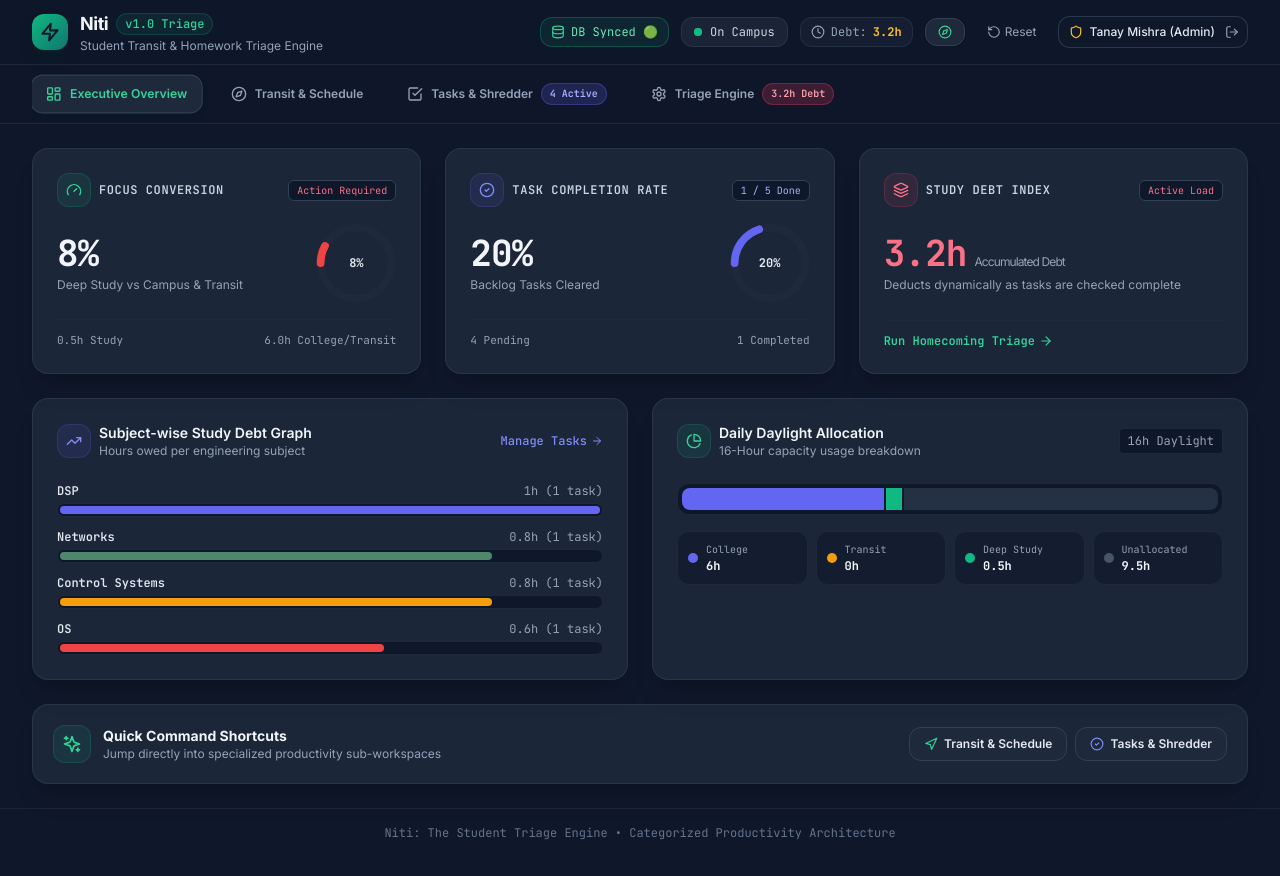
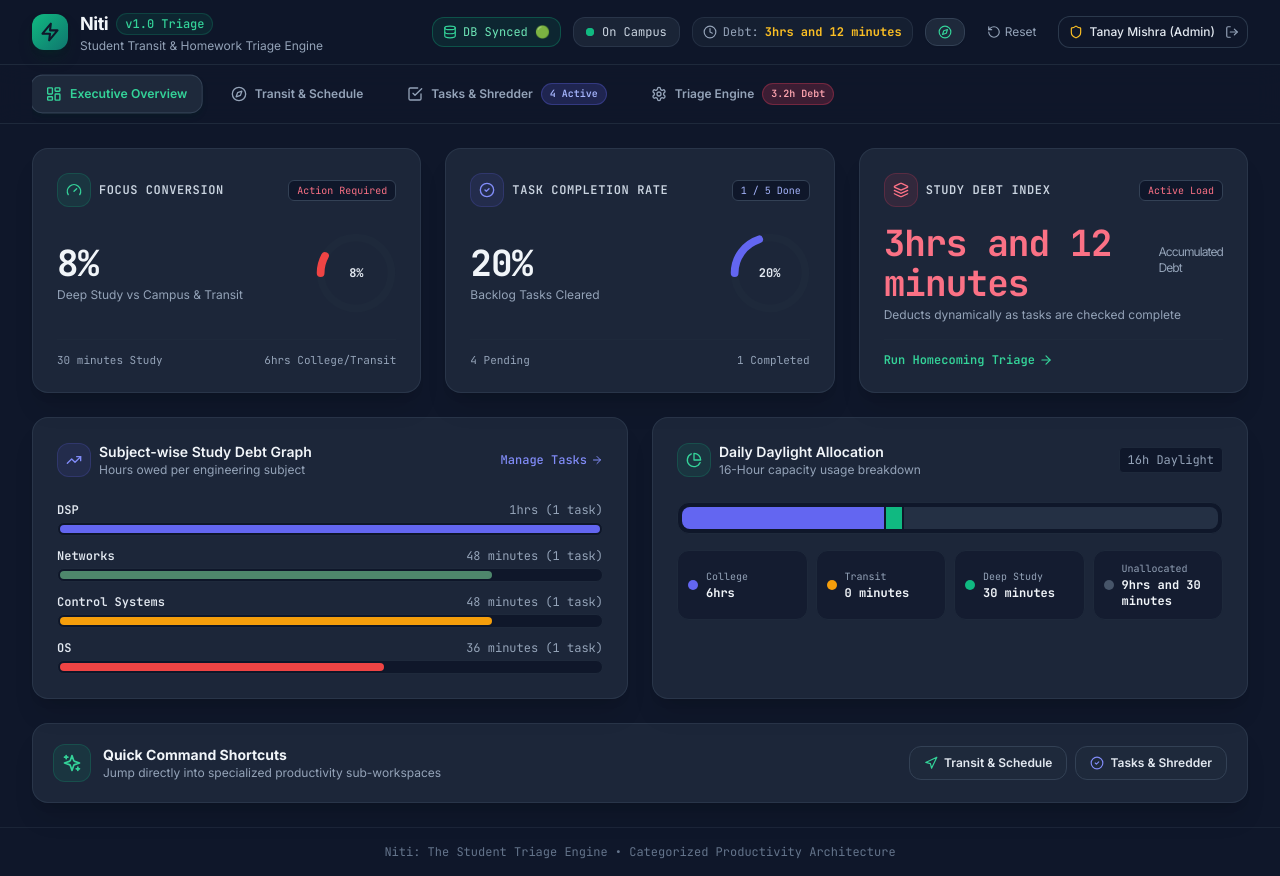
Before and after one commit to tanaymishra30-art/niti-student-triage, a React (Vite) app: page / in a window 1280 px wide. Built offline with nearby package versions, Linux system fonts and the light colour scheme; no server answers.

Commit message:
Update time formatting across app

```diff
--- a/src/components/GuiltMeter.tsx
+++ b/src/components/GuiltMeter.tsx
@@ -1,6 +1,7 @@
 import React from 'react';
 import { Gauge, ShieldCheck, AlertTriangle } from 'lucide-react';
 import { useApp } from '../context/AppContext';
+import { formatHours } from '../utils/formatTime';
 
 export const GuiltMeter: React.FC = () => {
   const { focusConversionRate, totalCompletedStudyHours, totalCollegeHours, totalTransitHours } = useApp();
@@ -46,8 +47,8 @@ export const GuiltMeter: React.FC = () => {
             <span className="text-xs font-sans text-slate-400 font-normal">Conversion</span>
           </div>
           <div className="text-right text-xs font-mono text-slate-400">
-            <div>{totalCompletedStudyHours.toFixed(1)}h Study</div>
-            <div className="text-[10px] text-slate-500">vs {(totalCollegeHours + totalTransitHours).toFixed(1)}h Campus/Transit</div>
+            <div>{formatHours(totalCompletedStudyHours)} Study</div>
+            <div className="text-[10px] text-slate-500">vs {formatHours(totalCollegeHours + totalTransitHours)} Campus/Transit</div>
           </div>
         </div>
 
--- a/src/components/Header.tsx
+++ b/src/components/Header.tsx
@@ -3,6 +3,7 @@ import { Compass, RotateCcw, Clock, Zap, LogOut, User as UserIcon, Database, Shi
 import { useApp } from '../context/AppContext';
 import { SupabaseSyncModal } from './SupabaseSyncModal';
 import { getSavedSupabaseConfig } from '../lib/supabase';
+import { formatHours } from '../utils/formatTime';
 
 export const Header: React.FC = () => {
   const { user, logout, resetDemoData, studyDebtHours, transitState, setIsTriageModalOpen, isAdmin } = useApp();
@@ -72,7 +73,7 @@ export const Header: React.FC = () => {
           <div className="hidden sm:flex items-center space-x-1.5 bg-slate-800/50 px-2.5 py-1.5 rounded-xl border border-slate-700/50 text-xs font-mono">
             <Clock className="w-3.5 h-3.5 text-slate-400" />
             <span className="text-slate-400">Debt:</span>
-            <span className="font-bold text-amber-400">{studyDebtHours}h</span>
+            <span className="font-bold text-amber-400">{formatHours(studyDebtHours)}</span>
           </div>
 
           {/* Re-Triage Button */}
--- a/src/components/TaskBacklog.tsx
+++ b/src/components/TaskBacklog.tsx
@@ -4,6 +4,7 @@ import { useApp } from '../context/AppContext';
 import { Task } from '../types';
 import { AddTaskModal } from './AddTaskModal';
 import { EditTaskModal } from './EditTaskModal';
+import { formatHours, formatMinutes } from '../utils/formatTime';
 
 export const TaskBacklog: React.FC = () => {
   const { tasks, toggleTaskComplete, deleteTask, totalPendingTaskHours } = useApp();
@@ -52,7 +53,7 @@ export const TaskBacklog: React.FC = () => {
               Task Backlog & Triage Queue
             </h2>
             <span className="text-xs font-mono px-2 py-0.5 rounded-full bg-slate-800 text-amber-400 border border-slate-700">
-              {(Math.round(totalPendingTaskHours * 10) / 10).toFixed(1)}h active
+              {formatHours(totalPendingTaskHours)} active
             </span>
           </div>
           <p className="text-xs text-slate-400">Completing tasks deducts directly from Study Debt</p>
--- /dev/null
+++ b/src/utils/formatTime.ts
@@ -0,0 +1,31 @@
+/**
+ * Formats minutes into human-readable string.
+ * e.g., 200 -> "3hrs and 20 minutes"
+ * 60 -> "1hrs"
+ * 45 -> "45 minutes"
+ */
+export function formatMinutes(totalMinutes: number): string {
+  const rounded = Math.round(totalMinutes);
+  if (rounded <= 0) return '0 minutes';
+
+  const hours = Math.floor(rounded / 60);
+  const mins = rounded % 60;
+
+  if (hours > 0 && mins > 0) {
+    return `${hours}hrs and ${mins} minutes`;
+  } else if (hours > 0) {
+    return `${hours}hrs`;
+  } else {
+    return `${mins} minutes`;
+  }
+}
+
+/**
+ * Formats decimal hours into human-readable string.
+ * e.g., 3.33 -> "3hrs and 20 minutes"
+ * 0.75 -> "45 minutes"
+ */
+export function formatHours(hoursDecimal: number): string {
+  const totalMinutes = Math.round(hoursDecimal * 60);
+  return formatMinutes(totalMinutes);
+}
--- a/src/views/OverviewView.tsx
+++ b/src/views/OverviewView.tsx
@@ -1,6 +1,7 @@
 import React from 'react';
 import { Gauge, Clock, Layers, CheckCircle2, TrendingUp, Sparkles, AlertTriangle, ArrowRight, ShieldCheck, PieChart, BookOpen, Navigation } from 'lucide-react';
 import { useApp } from '../context/AppContext';
+import { formatHours } from '../utils/formatTime';
 
 export const OverviewView: React.FC = () => {
   const {
@@ -87,8 +88,8 @@ export const OverviewView: React.FC = () => {
           </div>
 
           <div className="text-[11px] font-mono text-slate-400 pt-3 border-t border-slate-800 flex justify-between">
-            <span>{totalCompletedStudyHours.toFixed(1)}h Study</span>
-            <span>{(totalCollegeHours + totalTransitHours).toFixed(1)}h College/Transit</span>
+            <span>{formatHours(totalCompletedStudyHours)} Study</span>
+            <span>{formatHours(totalCollegeHours + totalTransitHours)} College/Transit</span>
           </div>
         </div>
 
@@ -167,8 +168,8 @@ export const OverviewView: React.FC = () => {
           </div>
 
           <div className="my-4 space-y-1">
-            <div className="text-4xl font-extrabold font-mono text-rose-400 tracking-tight flex items-baseline space-x-2">
-              <span>{studyDebtHours}h</span>
+            <div className="text-3xl sm:text-4xl font-extrabold font-mono text-rose-400 tracking-tight flex items-baseline space-x-2">
+              <span>{formatHours(studyDebtHours)}</span>
               <span className="text-xs font-sans text-slate-400 font-normal">Accumulated Debt</span>
             </div>
             <p className="text-xs text-slate-400">
@@ -230,7 +231,7 @@ export const OverviewView: React.FC = () => {
                   <div key={item.subject} className="space-y-1">
                     <div className="flex items-center justify-between text-xs font-mono">
                       <span className="text-slate-200 font-semibold">{item.subject}</span>
-                      <span className="text-slate-400">{item.debtHours}h ({item.count} task{item.count > 1 ? 's' : ''})</span>
+                      <span className="text-slate-400">{formatHours(item.debtHours)} ({item.count} task{item.count > 1 ? 's' : ''})</span>
                     </div>
                     <div className="w-full bg-slate-900 rounded-full h-3.5 p-0.5 border border-slate-800">
                       <div
@@ -271,7 +272,7 @@ export const OverviewView: React.FC = () => {
                 <div
                   style={{ width: `${Math.min(100, Math.round((totalCollegeHours / 16) * 100))}%` }}
                   className="bg-indigo-500 h-full rounded-l-lg transition-all duration-500"
-                  title={`College: ${totalCollegeHours}h`}
+                  title={`College: ${formatHours(totalCollegeHours)}`}
                 />
               )}
 
@@ -279,7 +280,7 @@ export const OverviewView: React.FC = () => {
                 <div
                   style={{ width: `${Math.min(100, Math.round((totalTransitHours / 16) * 100))}%` }}
                   className="bg-amber-500 h-full transition-all duration-500"
-                  title={`Transit: ${totalTransitHours}h`}
+                  title={`Transit: ${formatHours(totalTransitHours)}`}
                 />
               )}
 
@@ -287,7 +288,7 @@ export const OverviewView: React.FC = () => {
                 <div
                   style={{ width: `${Math.min(100, Math.round((totalCompletedStudyHours / 16) * 100))}%` }}
                   className="bg-emerald-500 h-full transition-all duration-500"
-                  title={`Study: ${totalCompletedStudyHours}h`}
+                  title={`Study: ${formatHours(totalCompletedStudyHours)}`}
                 />
               )}
 
@@ -304,7 +305,7 @@ export const OverviewView: React.FC = () => {
                 <span className="w-2.5 h-2.5 rounded-full bg-indigo-500 shrink-0" />
                 <div>
                   <span className="text-[10px] text-slate-400 block">College</span>
-                  <span className="text-slate-100 font-bold">{totalCollegeHours}h</span>
+                  <span className="text-slate-100 font-bold">{formatHours(totalCollegeHours)}</span>
                 </div>
               </div>
 
@@ -312,7 +313,7 @@ export const OverviewView: React.FC = () => {
                 <span className="w-2.5 h-2.5 rounded-full bg-amber-500 shrink-0" />
                 <div>
                   <span className="text-[10px] text-slate-400 block">Transit</span>
-                  <span className="text-slate-100 font-bold">{totalTransitHours}h</span>
+                  <span className="text-slate-100 font-bold">{formatHours(totalTransitHours)}</span>
                 </div>
               </div>
 
@@ -320,7 +321,7 @@ export const OverviewView: React.FC = () => {
                 <span className="w-2.5 h-2.5 rounded-full bg-emerald-500 shrink-0" />
                 <div>
                   <span className="text-[10px] text-slate-400 block">Deep Study</span>
-                  <span className="text-slate-100 font-bold">{totalCompletedStudyHours}h</span>
+                  <span className="text-slate-100 font-bold">{formatHours(totalCompletedStudyHours)}</span>
                 </div>
               </div>
 
@@ -328,7 +329,7 @@ export const OverviewView: React.FC = () => {
                 <span className="w-2.5 h-2.5 rounded-full bg-slate-600 shrink-0" />
                 <div>
                   <span className="text-[10px] text-slate-400 block">Unallocated</span>
-                  <span className="text-slate-100 font-bold">{Math.max(0, Math.round((16 - (totalCollegeHours + totalTransitHours + totalCompletedStudyHours)) * 10) / 10)}h</span>
+                  <span className="text-slate-100 font-bold">{formatHours(Math.max(0, 16 - (totalCollegeHours + totalTransitHours + totalCompletedStudyHours)))}</span>
                 </div>
               </div>
             </div>
```
Also changed, not shown: Niti-Student-Triage.html (+68 -68 lines), src/components/StudyDebtTracker.tsx (+7 -6 lines), src/components/TimeAllocationChart.tsx (+9 -8 lines), src/components/TriageModal.tsx (+8 -7 lines), src/views/TriageView.tsx (+6 -5 lines), 2 other files (tests, documents, lock files or other folders).
